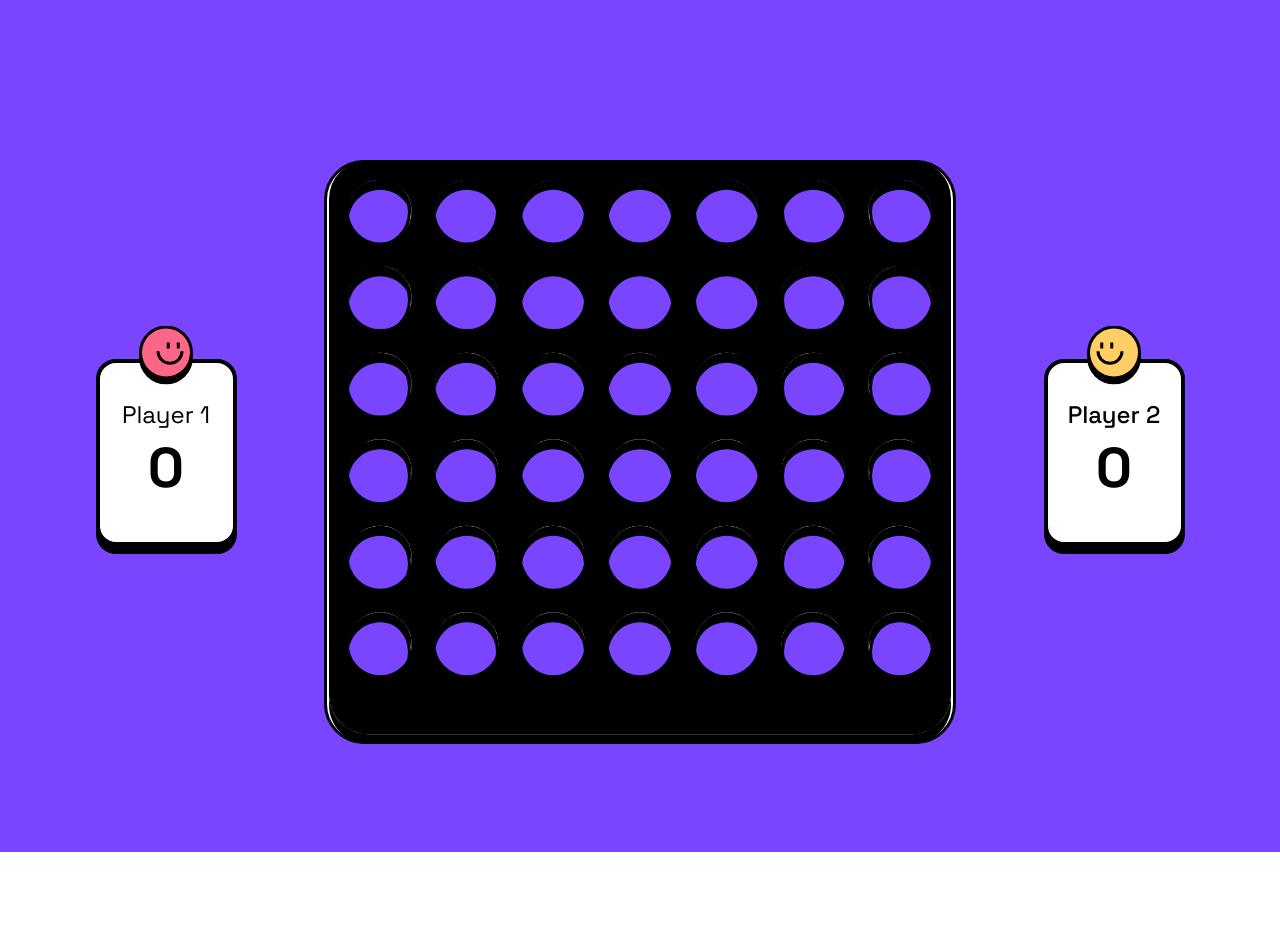
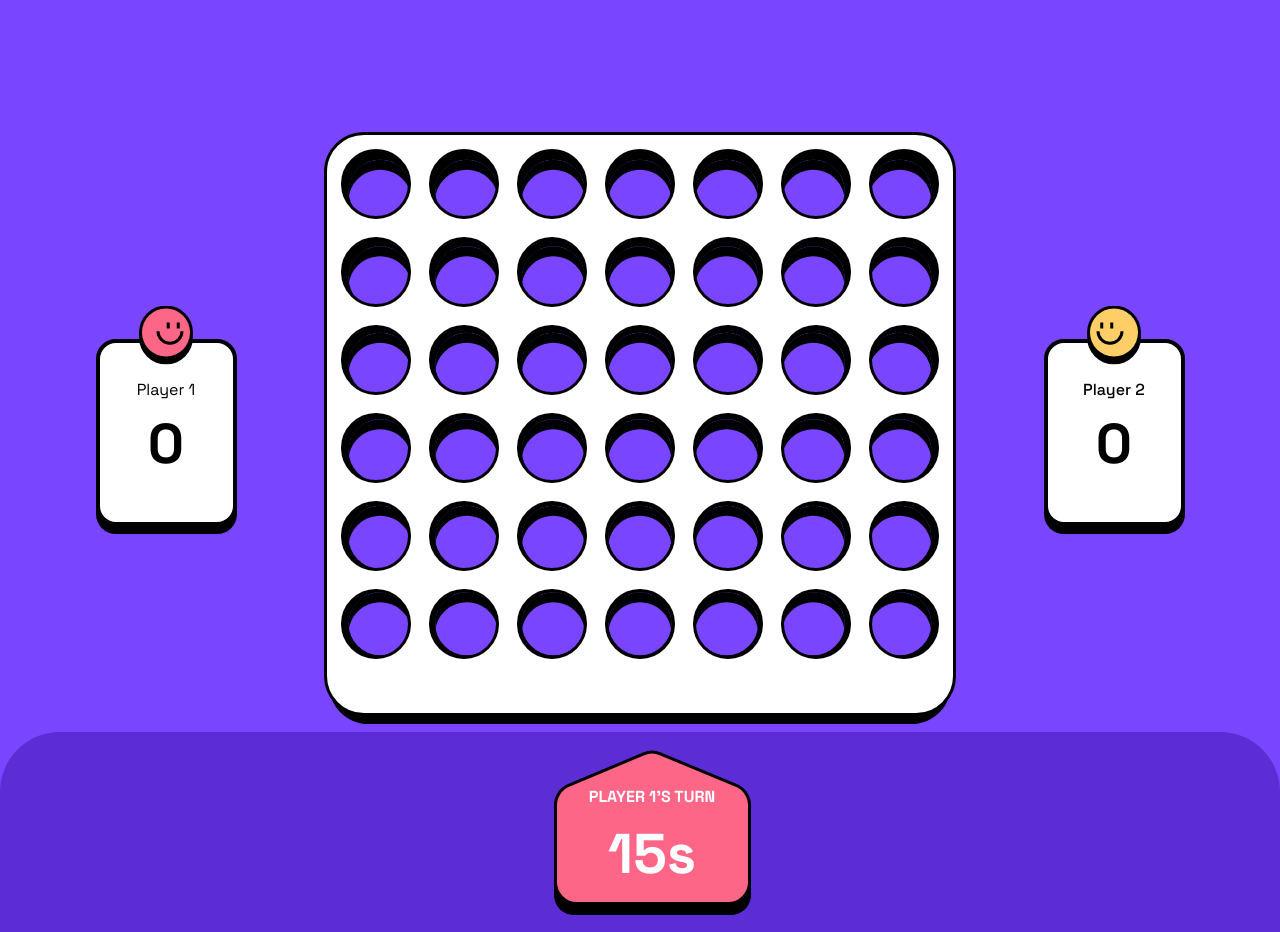
Before and after one commit to oluwatobicode/connect-four-gane, a React (Vite) app: page /game in a window 1280 px wide. Shown: the part 100-1032 px from the top of the page. Before the commit the page ends 952 px from the top, so only its background shows below. Built offline with nearby package versions, Linux system fonts and the light colour scheme.

Commit message:
feat/ui-done

```diff
--- /dev/null
+++ b/src/components/Board.tsx
@@ -0,0 +1,79 @@
+import { useGameContext } from "../contexts/GameProvider";
+
+const Board = () => {
+  const { state } = useGameContext();
+
+  console.log(state);
+
+  return (
+    <div className="w-full h-full min-h-screen bg-[#7945FF]">
+      <div
+        className={`w-full h-[200px] absolute -bottom-10 bg-[#5C2DD5] rounded-tl-[60px] rounded-tr-[60px] flex items-center justify-center ${
+          state.winner === "player1" ? "bg-[#FD6687]" : " "
+        } ${state.winner === "player2" ? "bg-[#FFCE67]" : " "}`}
+      >
+        <div className="relative z-30 left-3 flex items-center justify-center">
+          {state.isGameActive && (
+            <div className="relative">
+              {state.currentPlayer === "player1" && (
+                <img
+                  src="/images/turn-background-red.svg"
+                  alt="Player 1 turn indicator"
+                  className="w-auto h-auto"
+                />
+              )}
+              {state.currentPlayer === "player2" && (
+                <img
+                  src="/images/turn-background-yellow.svg"
+                  alt="Player 2 turn indicator"
+                  className="w-auto h-auto"
+                />
+              )}
+
+              <div className="absolute inset-0 flex flex-col gap-2 pt-3 items-center justify-center">
+                <h2
+                  className={`font-bold text-[12px] md:text-[16px] ${
+                    state.currentPlayer === "player1"
+                      ? "text-[#FFF]"
+                      : "text-[#000]"
+                  }`}
+                >
+                  {state.currentPlayer === "player1"
+                    ? "PLAYER 1'S TURN"
+                    : "PLAYER 2'S TURN"}
+                </h2>
+                <h2
+                  className={`font-bold text-xs md:text-[56px] ${
+                    state.currentPlayer === "player1"
+                      ? "text-[#FFF]"
+                      : "text-[#000]"
+                  }`}
+                >
+                  {state.timer}s
+                </h2>
+              </div>
+            </div>
+          )}
+
+          {state.winner && (
+            <div className="relative w-[285px] h-[160px] rounded-[20px] bg-[#fff] border-2 border-[#000] shadow-[0px_10px_0px_#000000] flex items-center justify-center">
+              <div className="absolute flex flex-col items-center justify-center ">
+                <h2 className="font-bold text-[12px] md:text-[16px] text-black">
+                  {state.winner === "player1" ? "PLAYER 1" : "PLAYER 2"}
+                </h2>
+                <h2 className="font-bold text-xs md:text-[56px] text-black">
+                  WINS!
+                </h2>
+                <button className="cursor-pointer w-[130px] h-[39px] text-white bg-[#5C2DD5] font-bold rounded-[20px] text-[16px]">
+                  PLAY AGAIN
+                </button>
+              </div>
+            </div>
+          )}
+        </div>
+      </div>
+    </div>
+  );
+};
+
+export default Board;
--- a/src/components/GameGrid.tsx
+++ b/src/components/GameGrid.tsx
@@ -10,11 +10,12 @@ const GameGrid = () => {
   };
 
   return (
-    <main className="grid min-h-screen grid-rows-1 grid-cols-2 md:grid-cols-4  md:grid-rows-1 items-center justify-center mt-5 relative">
+    <main className="min-h-screen flex flex-col items-center justify-center relative">
+      <div className="grid grid-rows-1 grid-cols-2 md:grid-cols-4 md:grid-rows-1 items-center justify-center">
         <div className="flex items-center justify-center md:col-start-1 row-start-1">
           <div className="flex relative flex-col items-center justify-center w-[272px] h-[100px] md:w-[141px] md:h-[187px] bg-white border-4 border-[#000] rounded-[20px] shadow-[0px_8px_0px_#000000]">
             <div className="absolute md:transform md:-translate-y-1/2 md:-top-2">
-            <img src="/images/player-one.svg" alt="" />
+              <img src="/images/player-one.svg" alt="player 1 icon" />
             </div>
 
             <h1 className="text-black">Player 1</h1>
@@ -25,37 +26,38 @@ const GameGrid = () => {
         </div>
 
         <div className="relative col-span-2 md:col-start-2 inline-block">
+          <div className="relative">
             <img
               src="/images/board-layer-black-large.svg"
-          alt=""
-          className="absolute z-0 w-[632px] h-full object-contain"
+              alt="game board border"
+              className="absolute z-20 w-[632px] h-full object-contain"
             />
             <img
               src="/images/board-layer-white-large.svg"
-          alt=""
-          className=" bottom-2 z-10 w-[632px] h-full object-contain"
+              alt="game board holes"
+              className="bottom-2 relative z-20 w-[632px] h-full object-contain"
             />
 
-        <div className="absolute w-auto md:h-auto inset-[30px] items-center justify-center grid grid-cols-7 grid-rows-6 p-[1px] gap-[10px] ">
+            <div className="absolute top-[18px] left-[19px] w-[596px] h-[510px] grid grid-cols-7 grid-rows-6 gap-[6px]">
               {state.grid.flatMap((row, rowIndex) =>
                 row.map((cell, colIndex) => (
                   <button
                     key={`${rowIndex}-${colIndex}`}
-                className="relative bottom-3 z-20 cursor-pointer rounded-full h-[60px] w-[60px]"
+                    className="relative z-30 cursor-pointer rounded-full w-[75px] h-[75px] flex items-center justify-center hover:scale-105 transition-transform"
                     onClick={() => handleColumnClick(colIndex)}
                   >
                     {cell === "player1" && (
                       <img
                         src="/images/counter-red-large.svg"
-                    alt="Yellow disc"
-                    className="w-16 h-16 object-contain"
+                        alt="Red disc"
+                        className="w-[75px] h-[75px] object-cover rounded-full"
                       />
                     )}
                     {cell === "player2" && (
                       <img
                         src="/images/counter-yellow-large.svg"
-                    alt="Red disc"
-                    className="w-16 h-16 object-contain"
+                        alt="Yellow disc"
+                        className="w-[75px] h-[75px] object-cover rounded-full"
                       />
                     )}
                   </button>
@@ -63,11 +65,12 @@ const GameGrid = () => {
               )}
             </div>
           </div>
+        </div>
 
         <div className="flex items-center justify-center cols-start-1">
           <div className="flex relative flex-col items-center justify-center border-4 border-[#000] font-medium w-[272px] h-[100px] md:w-[141px] md:h-[187px] bg-white rounded-[20px] shadow-[0px_8px_0px_#000000]">
             <div className="absolute md:transform md:-translate-y-1/2 md:-top-2">
-            <img src="/images/player-two.svg" alt="" />
+              <img src="/images/player-two.svg" alt="player 2 icon" />
             </div>
             <h1 className="text-black">Player 2</h1>
             <span className="text-black font-bold md:text-[56px]">
@@ -75,6 +78,7 @@ const GameGrid = () => {
             </span>
           </div>
         </div>
+      </div>
     </main>
   );
 };
--- a/src/pages/Game.tsx
+++ b/src/pages/Game.tsx
@@ -1,14 +1,23 @@
+import Board from "../components/Board";
 import GameGrid from "../components/GameGrid";
 import Navbar from "../ui/Navbar";
 
 const Game = () => {
   return (
-    <main className=" w-full min-h-screen bg-[#7945FF]">
-      <div className="text-white text-2xl mx-auto  max-w-full flex flex-col justify-center  items-center">
+    <div className="relative min-h-screen">
+      <div className="relative z-30">
         <Navbar />
+      </div>
+
+      <div className="absolute top-0 left-0 right-0 -bottom-15 z-00">
+        <Board />
+      </div>
+
+      <div className="relative z-20">
         <GameGrid />
       </div>
-    </main>
+    </div>
   );
 };
+
 export default Game;
--- a/src/ui/Modal.tsx
+++ b/src/ui/Modal.tsx
@@ -17,7 +17,7 @@ const Modal = () => {
   return (
     <div
       onClick={handleClickOutSide}
-      className="fixed inset-0 bg-black/50 z-50  flex items-center justify-center p-4"
+      className=" inset-0 bg-black/50 z-50 fixed  flex items-center justify-center p-4"
     >
       <div className="md:bg-[#7945FF] bg-[#7945FF] rounded-[40px] border-4 border-black shadow-[0px_8px_0px_#000000] md:rounded-[40px] md:border-4 flex flex-col items-center justify-center md:border-black md:w-[480px] md:h-[491px] w-[335px] h-[437px] mx-auto md:shadow-[0px_8px_0px_#000000]">
         <div className="mb-[30px] text-center text-white text-[56px] font-bold leading-[71px]">
```
Lines whose indentation alone changed are shown as unchanged.
